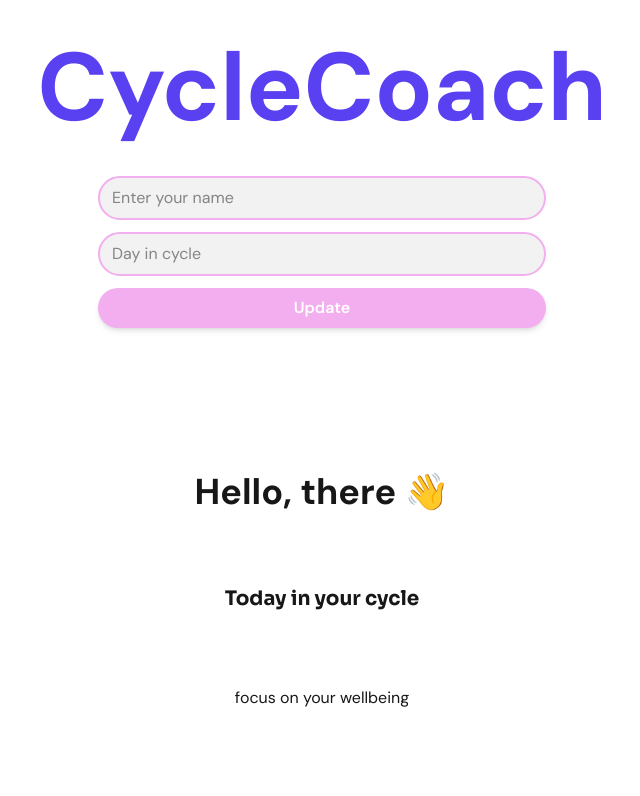
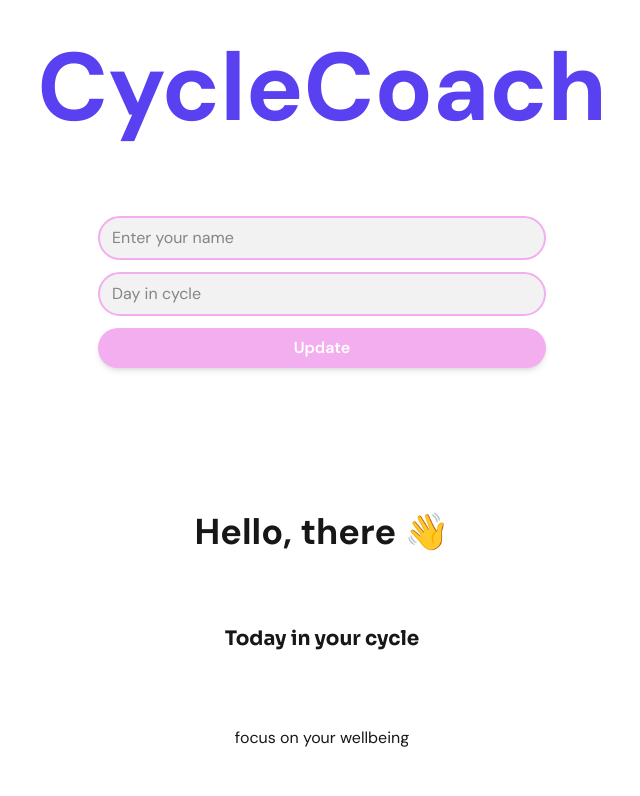
Before and after one commit to zofienora/cyclecoach, a Next.js app in the folder my-app/: page / in a window 1280 px wide. Shown: the top 796 px of the page, without its empty margins (318-958 px from the left). Built offline with nearby package versions, Linux system fonts and the light colour scheme.

Commit message:
added padding

```diff
--- a/my-app/app/components/Header.tsx
+++ b/my-app/app/components/Header.tsx
@@ -19,7 +19,7 @@ export default function Header() {
     <header className="flex flex-col items-center px-4 pt-4 mx-auto gap-4 h-screen lg:h-auto w-full">
       {/* 1. CycleCoach title - bigger on laptop */}
       <div className="flex flex-col items-center w-full">
-        <h1 className="text-5xl sm:text-6xl lg:text-8xl font-bold font-heading text-secondary text-center pb-18 py-8 lg:py-6">
+        <h1 className="text-5xl sm:text-6xl lg:text-8xl font-bold font-heading text-secondary text-center pb-18 py-8 lg:py-6 lg:pb-16">
           CycleCoach
         </h1>
       </div>
```
